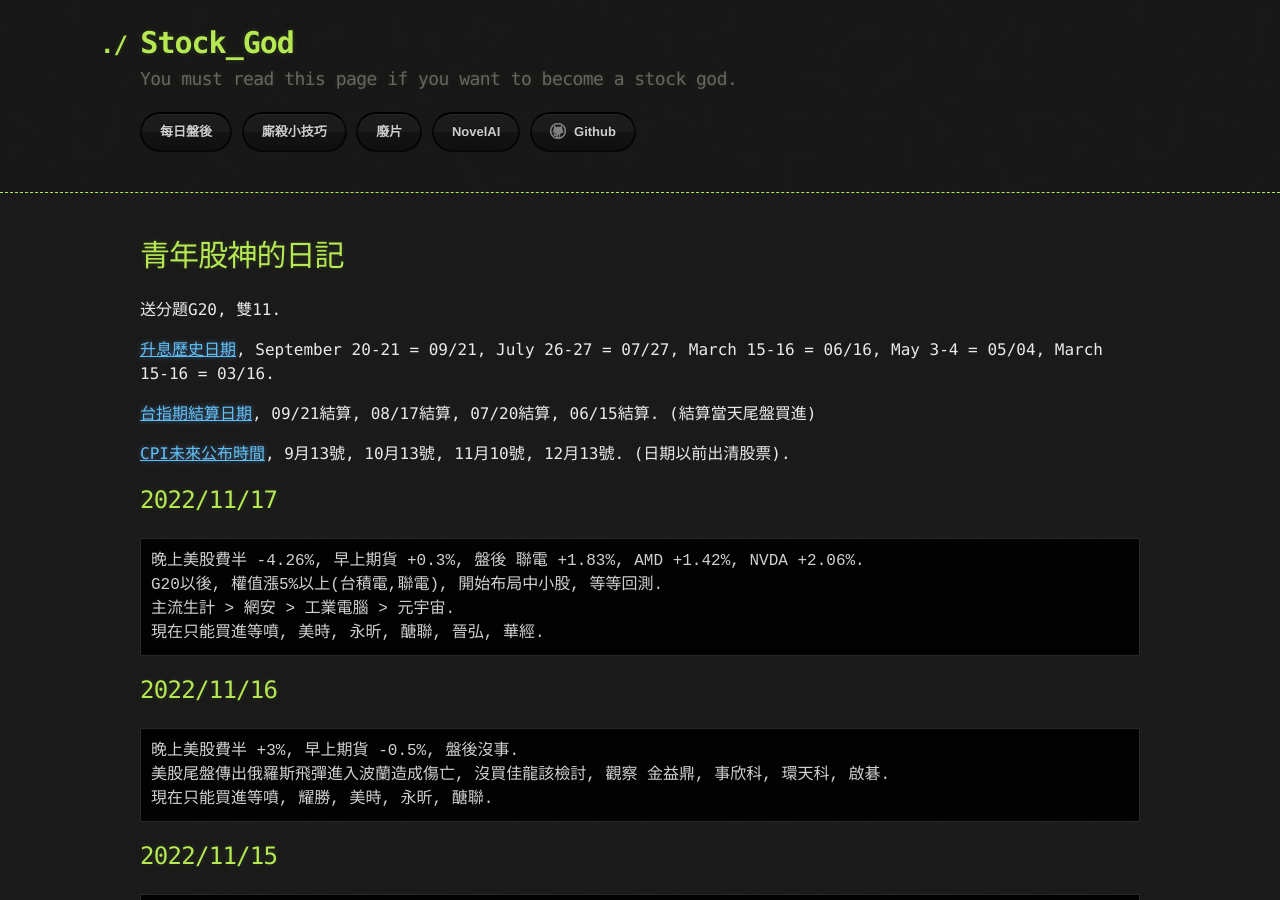
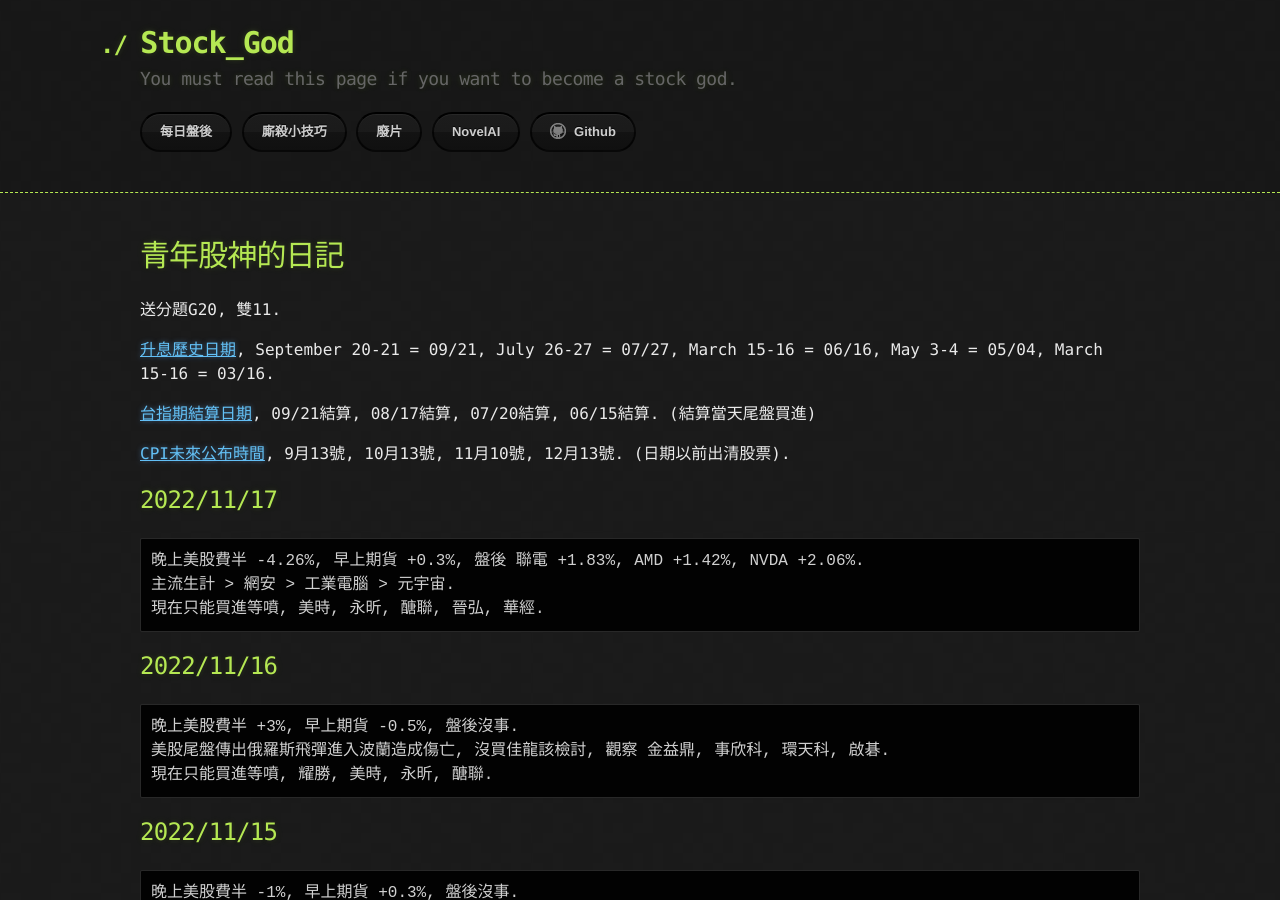
Before and after one commit to lepg5487/Stock_God, a Jekyll site: the page built from index.md, in a window 1280 px wide and 900 px high. Built offline with Jekyll 4.4.1, drawn with Linux system fonts in a browser that asks for light colours; our own code applies the rules of GitHub Pages for plain Markdown files.

Commit message:
Update index.md

````diff
--- a/index.md
+++ b/index.md
@@ -15,7 +15,6 @@ layout: testlayouts
 ## 2022/11/17
 ```
 晚上美股費半 -4.26%, 早上期貨 +0.3%, 盤後 聯電 +1.83%, AMD +1.42%, NVDA +2.06%.
-G20以後, 權值漲5%以上(台積電,聯電), 開始布局中小股, 等等回測.
 主流生計 > 網安 > 工業電腦 > 元宇宙.
 現在只能買進等噴, 美時, 永昕, 醣聯, 晉弘, 華經.
 ```
````
